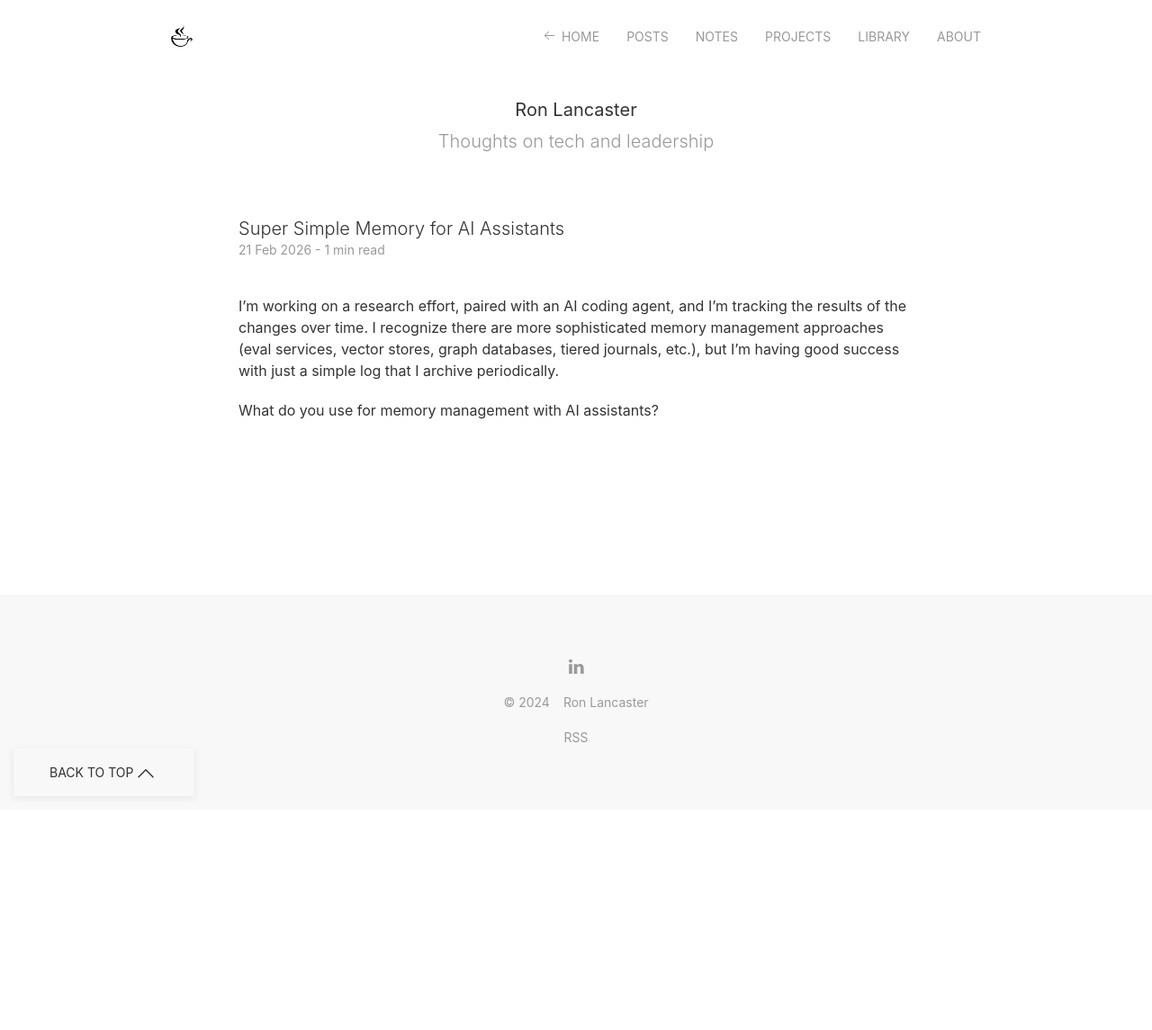
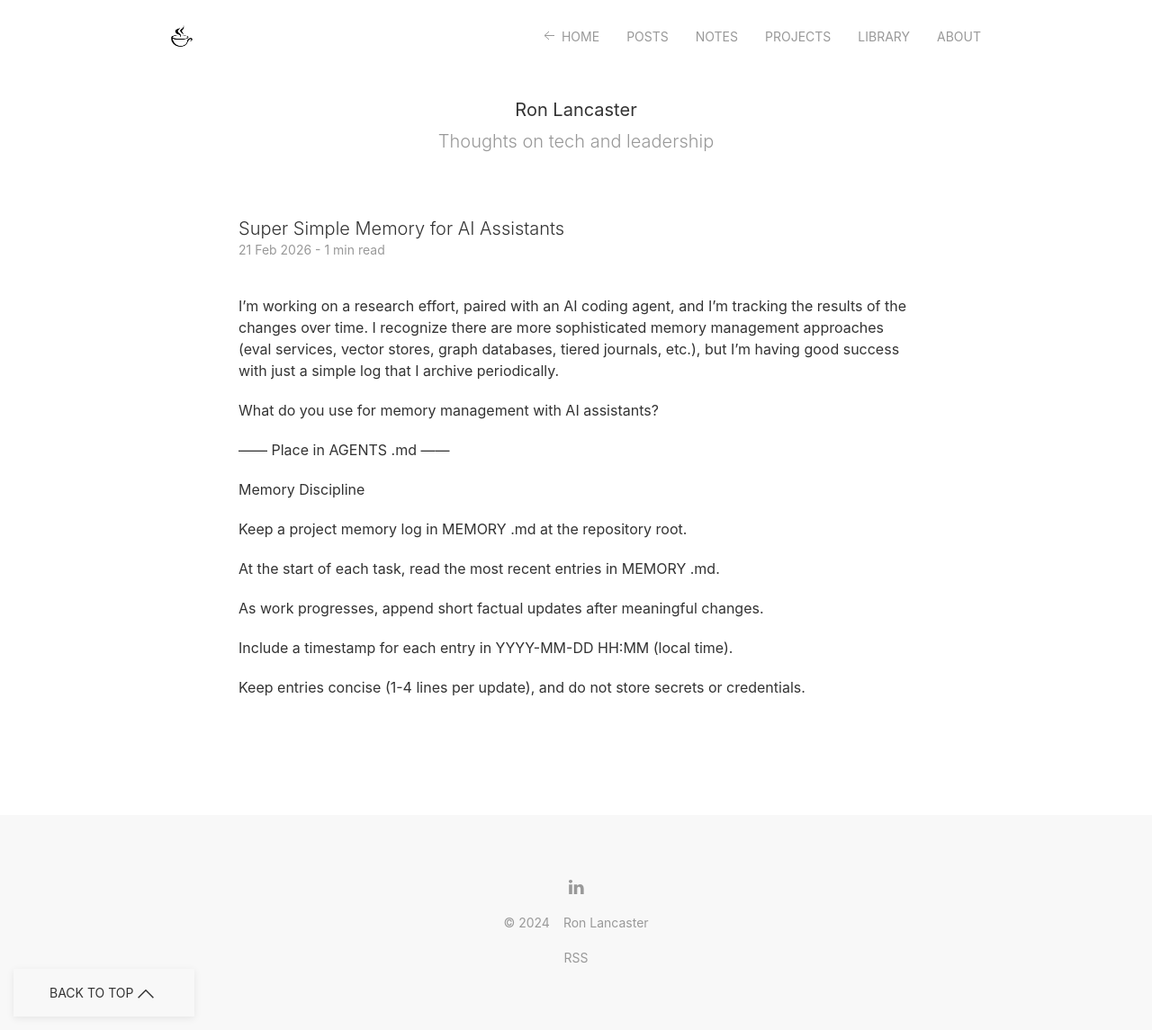
Before and after one commit to nyvyn/nyvyn.github.io, a Jekyll site: the page built from _posts/2026-02-21-super-simple-memory-for-ai-assistants.markdown, in a window 1280 px wide. Shown: the whole page at 90% size. Built offline with Jekyll 4.4.1, drawn with Linux system fonts in a browser that asks for light colours; nearby versions of some CDN libraries; before the commit the page ends 900 px from its top, so only the background shows below that.

Commit message:
feat: add memory‑discipline guidelines to AI‑assistant blog post

```diff
--- a/_posts/2026-02-21-super-simple-memory-for-ai-assistants.markdown
+++ b/_posts/2026-02-21-super-simple-memory-for-ai-assistants.markdown
@@ -7,3 +7,19 @@ tags: ["artificial intelligence", "software engineering", "agents"]
 I'm working on a research effort, paired with an AI coding agent, and I'm tracking the results of the changes over time. I recognize there are more sophisticated memory management approaches (eval services, vector stores, graph databases, tiered journals, etc.), but I'm having good success with just a simple log that I archive periodically.
 
 What do you use for memory management with AI assistants?
+
+——
+Place in AGENTS .md
+——
+
+Memory Discipline
+
+Keep a project memory log in MEMORY .md at the repository root.
+
+At the start of each task, read the most recent entries in MEMORY .md.
+
+As work progresses, append short factual updates after meaningful changes.
+
+Include a timestamp for each entry in YYYY-MM-DD HH:MM (local time).
+
+Keep entries concise (1-4 lines per update), and do not store secrets or credentials.
```
